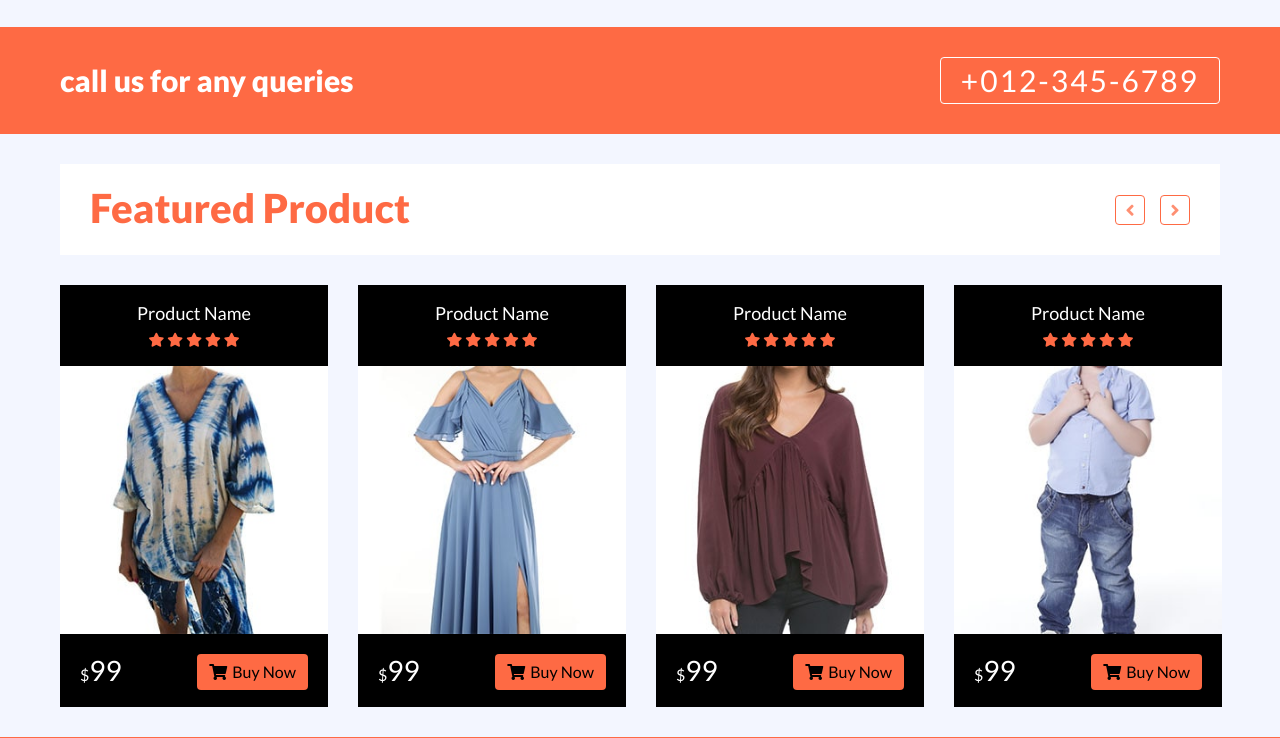
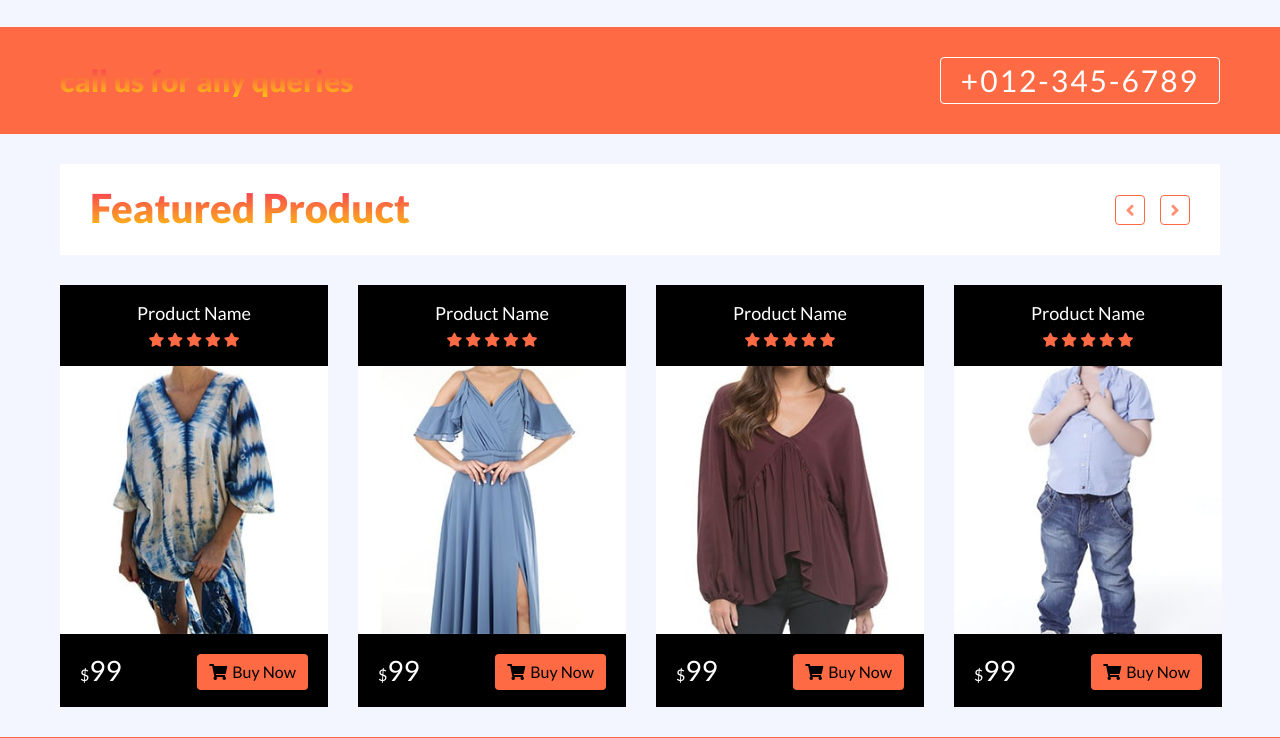
Before and after one commit to jimenez-carlo/pn_coupon, a plain HTML site: page index.html in a window 1280 px wide. Shown: the part 1442-2180 px from the top of the page. Drawn offline with nearby package versions, Linux system fonts and the light colour scheme.

Commit message:
Update style.css

```diff
--- a/css/style.css
+++ b/css/style.css
@@ -26,6 +26,9 @@ a:focus {
 h1 {
     /* font-family: 'Source Code Pro', monospace; */
     font-weight: 900;
+    background: -webkit-linear-gradient(#f92b61, #fcc80e);
+    -webkit-background-clip: text;
+    -webkit-text-fill-color: transparent;
 }
 
 h2 {
```
